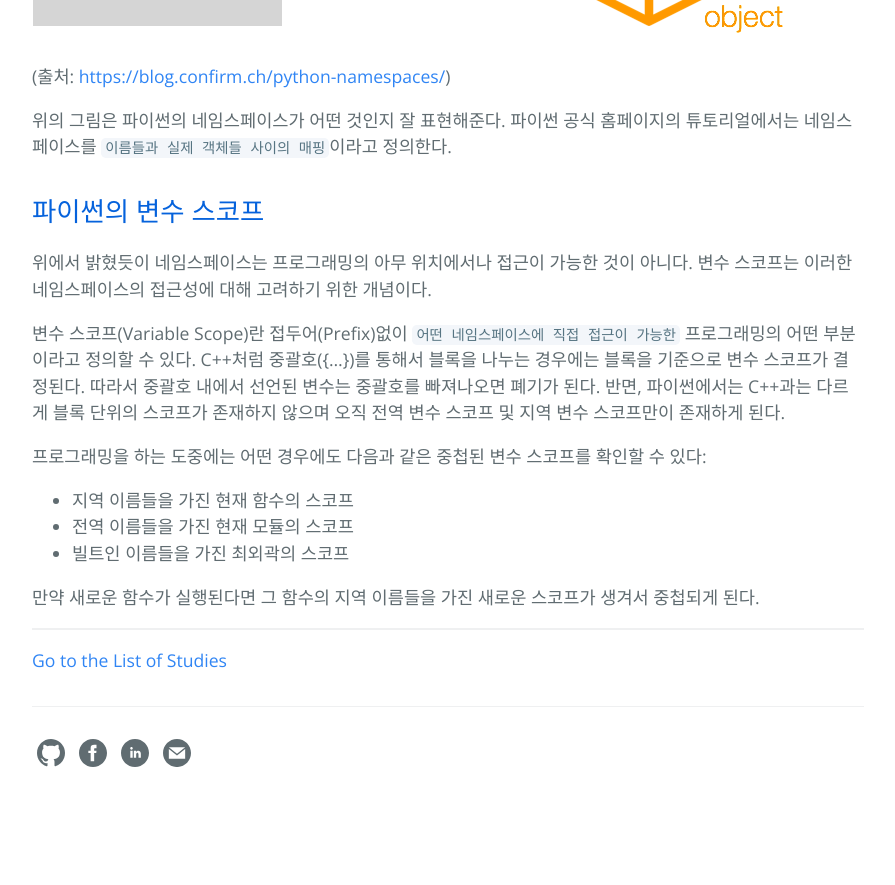
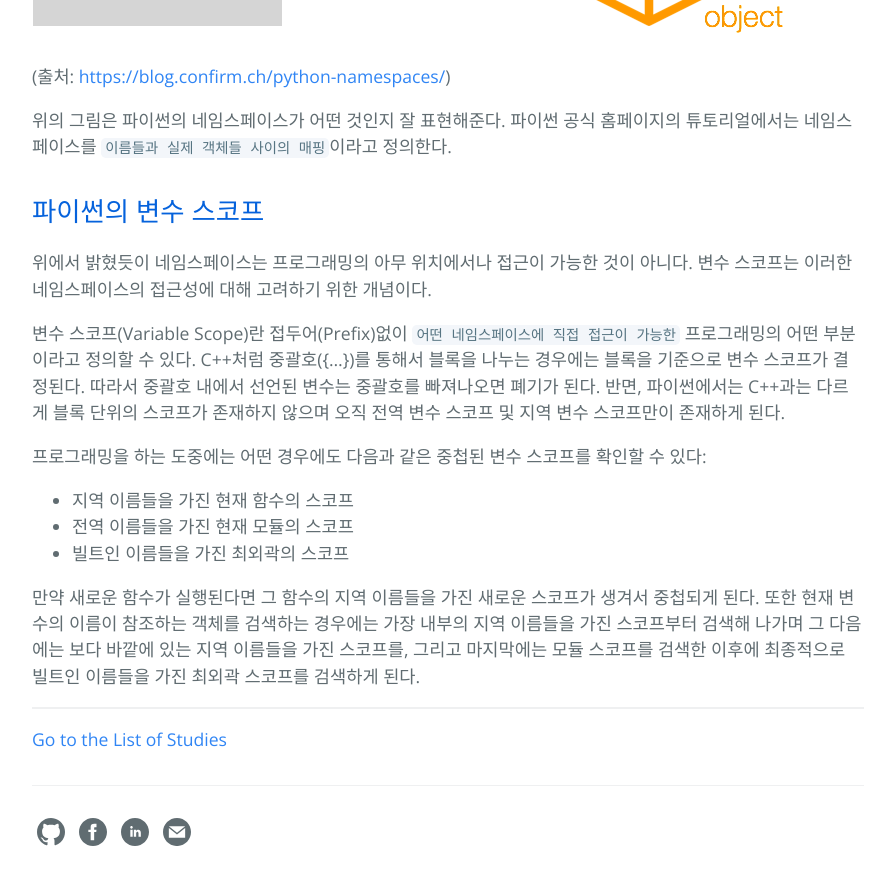
Before and after one commit to hcnoh/hcnoh.github.io, a Jekyll site: the page built from _posts/2019-01-30-python-namespace.md, in a window 1280 px wide and 900 px high, scrolled down 2523 px. Shown: the top 885 px of the window, without its empty margins (192-1087 px from the left). Built offline with Jekyll 4.4.1, drawn with Linux system fonts in a browser that asks for light colours; comment, search, counter and statistics services are not loaded; before the commit the page ends 3344 px from its top, so only the background shows below that.

Commit message:
Update 2019-01-30-python-namespace.md

```diff
--- a/_posts/2019-01-30-python-namespace.md
+++ b/_posts/2019-01-30-python-namespace.md
@@ -74,4 +74,4 @@ if __name__ == '__main__':
 - 전역 이름들을 가진 현재 모듈의 스코프
 - 빌트인 이름들을 가진 최외곽의 스코프
 
-만약 새로운 함수가 실행된다면 그 함수의 지역 이름들을 가진 새로운 스코프가 생겨서 중첩되게 된다.
+만약 새로운 함수가 실행된다면 그 함수의 지역 이름들을 가진 새로운 스코프가 생겨서 중첩되게 된다. 또한 현재 변수의 이름이 참조하는 객체를 검색하는 경우에는 가장 내부의 지역 이름들을 가진 스코프부터 검색해 나가며 그 다음에는 보다 바깥에 있는 지역 이름들을 가진 스코프를, 그리고 마지막에는 모듈 스코프를 검색한 이후에 최종적으로 빌트인 이름들을 가진 최외곽 스코프를 검색하게 된다.
```
